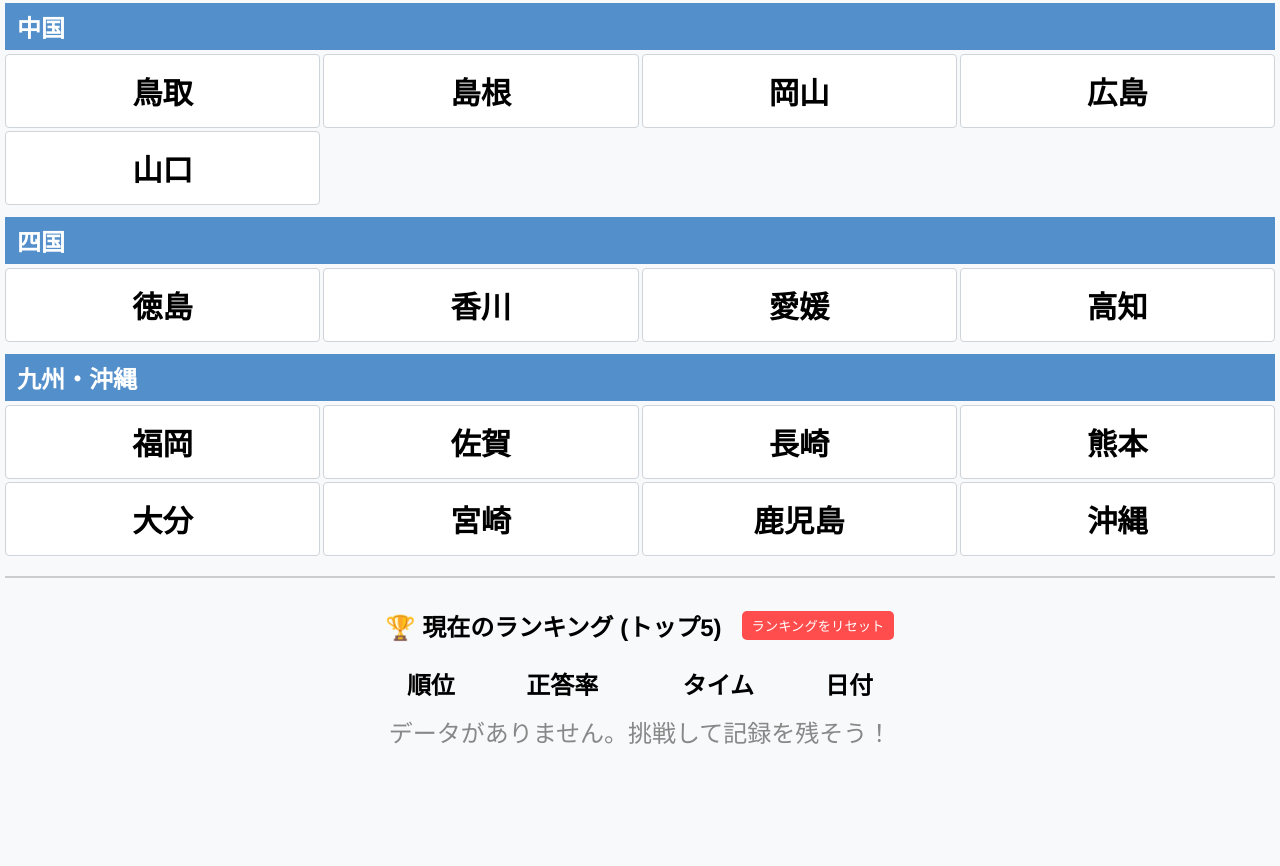
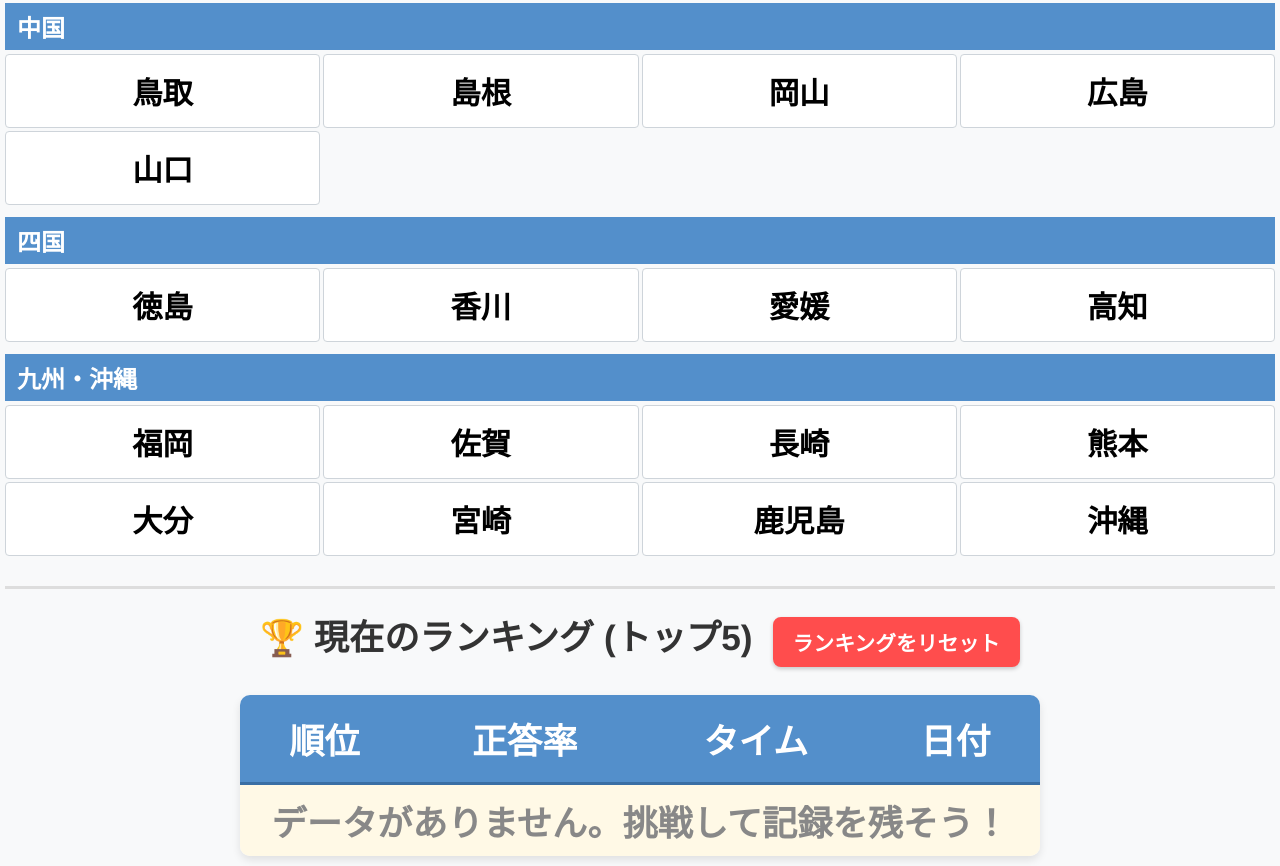
Before and after one commit to FRANKI3420/TODOFUKEN_ATE, a plain HTML site: page shi.html in a window 1280 px wide. Shown: the part 1290-2156 px from the top of the page. Before the commit the page ends 2061 px from the top, so only its background shows below. Drawn offline with Linux system fonts and the light colour scheme.

Commit message:
ランキング表示改

```diff
--- a/shi.html
+++ b/shi.html
@@ -26,16 +26,13 @@
     <div id="result"></div>
     <div id="judge" style="font-size: 2.5em;"></div>
   </div>
-  <div id="ranking-container" style="margin-top: 20px; border-top: 2px solid #ccc; padding-top: 10px;">
-    <div style="display: flex; justify-content: center; align-items: center; gap: 20px;">
+  <div id="ranking-container">
+    <div>
       <h2>🏆 現在のランキング (トップ5)</h2>
-      <button id="resetButton"
-        style="background-color: #ff4d4d; color: white; border: none; padding: 5px 10px; cursor: pointer; border-radius: 5px;">
-        ランキングをリセット
-      </button>
+      <button id="resetButton">ランキングをリセット</button>
     </div>
 
-    <table id="ranking-table" style="margin: 0 auto; font-size: 1.5em;">
+    <table id="ranking-table">
       <thead>
         <tr>
           <th>順位</th>
--- a/style.css
+++ b/style.css
@@ -147,3 +147,104 @@ h1 {
     pointer-events: none;
     display: none;
 }
+
+/* --- ランキング表示 --- */
+#ranking-container {
+    margin-top: 30px;
+    border-top: 3px solid #ddd;
+    padding-top: 20px;
+    width: 100%;
+}
+
+#ranking-container h2 {
+    font-size: 2.2em;
+    margin: 0 0 15px 0;
+    color: #333;
+}
+
+#ranking-container>div:first-child {
+    display: flex;
+    justify-content: center;
+    align-items: center;
+    gap: 20px;
+    flex-wrap: wrap;
+    margin-bottom: 20px;
+}
+
+#resetButton {
+    background-color: #ff4d4d;
+    color: white;
+    border: none;
+    padding: 10px 20px;
+    cursor: pointer;
+    border-radius: 8px;
+    font-size: 1.3em;
+    font-weight: bold;
+    transition: background-color 0.2s;
+    box-shadow: 0 2px 4px rgba(0, 0, 0, 0.2);
+}
+
+#resetButton:hover {
+    background-color: #ff3333;
+}
+
+#resetButton:active {
+    background-color: #cc0000;
+}
+
+#ranking-table {
+    margin: 0 auto;
+    font-size: 2.2em;
+    width: 95%;
+    max-width: 800px;
+    background-color: white;
+    border-collapse: collapse;
+    border-radius: 10px;
+    overflow: hidden;
+    box-shadow: 0 4px 8px rgba(0, 0, 0, 0.1);
+}
+
+#ranking-table thead {
+    background-color: #538fcb;
+    color: white;
+}
+
+#ranking-table th {
+    padding: 18px 12px;
+    font-weight: bold;
+    text-align: center;
+    border-bottom: 3px solid #3a6fa5;
+}
+
+#ranking-table tbody tr {
+    border-bottom: 2px solid #e9ecef;
+    transition: background-color 0.2s;
+}
+
+#ranking-table tbody tr:hover {
+    background-color: #f8f9fa;
+}
+
+#ranking-table tbody tr:last-child {
+    border-bottom: none;
+}
+
+#ranking-table td {
+    padding: 16px 12px;
+    text-align: center;
+    font-weight: 500;
+}
+
+#ranking-table tbody tr:first-child td {
+    background-color: #fff9e6;
+    font-weight: bold;
+    color: #d4af37;
+}
+
+#ranking-table tbody tr:nth-child(2) td {
+    background-color: #f5f5f5;
+}
+
+#ranking-table tbody tr:nth-child(3) td {
+    background-color: #fafafa;
+}
```
Also changed, not shown: machi.html (+4 -7 lines), mura.html (+4 -7 lines), sogo.html (+4 -7 lines).
